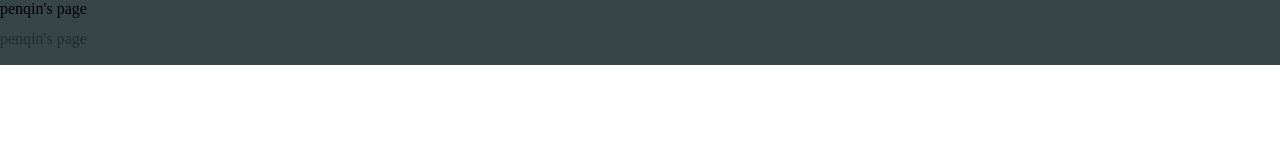
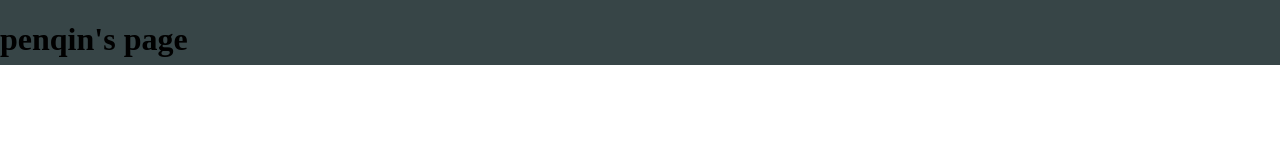
Before and after one commit to penqin1024/penqin1024.github.io, a plain HTML site: page index.html in a window 1280 px wide. Drawn offline with Linux system fonts and the light colour scheme.

Commit message:
Update index.html

```diff
--- a/index.html
+++ b/index.html
@@ -9,10 +9,9 @@
 </head>
 <body>
   <header>
-    penqin's page
+    <h1>
+      <a>penqin's page</a>
+    </h1>
   </header>
-  <footer>
-    penqin's page
-  </footer>
 </body>
 </html>
```
